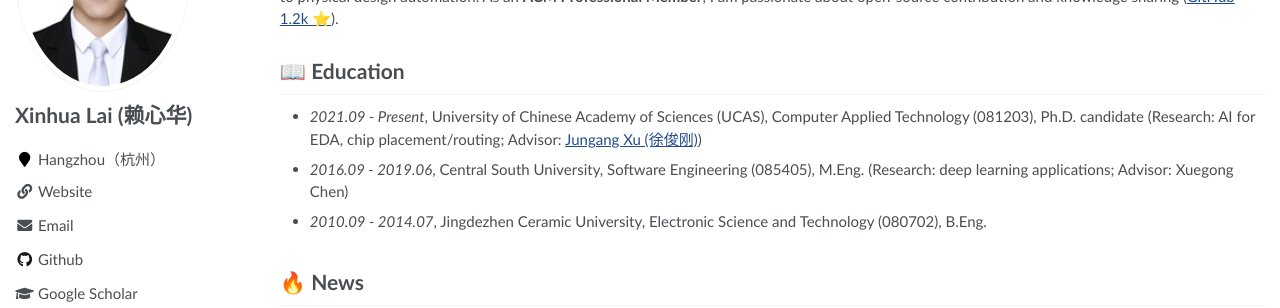
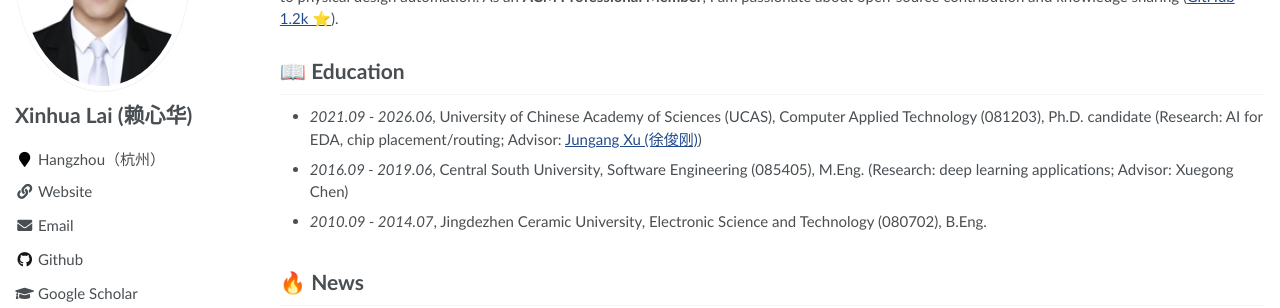
Before and after one commit to SivanLaai/SivanLaai.github.io, a Jekyll site: the page built from _pages/about.md, in a window 1280 px wide and 900 px high. Shown: the part 227-535 px from the top of the window. Built offline with Jekyll 4.4.1, drawn with Linux system fonts in a browser that asks for light colours; some web fonts are replaced; formulas are drawn with MathJax 3; comment, search, counter and statistics services are not loaded.

Commit message:
update info

```diff
--- a/_pages/_includes/education.md
+++ b/_pages/_includes/education.md
@@ -1,5 +1,5 @@
 <span class='anchor' id='education'></span>
 # 📖 Education
-- *2021.09 - Present*, University of Chinese Academy of Sciences (UCAS), Computer Applied Technology (081203), Ph.D. candidate (Research: AI for EDA, chip placement/routing; Advisor: [Jungang Xu (徐俊刚)](http://ccip.ucas.edu.cn/author/%E5%BE%90%E4%BF%8A%E5%88%9A/))
+- *2021.09 - 2026.06*, University of Chinese Academy of Sciences (UCAS), Computer Applied Technology (081203), Ph.D. candidate (Research: AI for EDA, chip placement/routing; Advisor: [Jungang Xu (徐俊刚)](http://ccip.ucas.edu.cn/author/%E5%BE%90%E4%BF%8A%E5%88%9A/))
 - *2016.09 - 2019.06*, Central South University, Software Engineering (085405), M.Eng. (Research: deep learning applications; Advisor: Xuegong Chen)
 - *2010.09 - 2014.07*, Jingdezhen Ceramic University, Electronic Science and Technology (080702), B.Eng.
```
Also changed, not shown: _pages/_includes/zh/education.md (+1 -1 lines).
